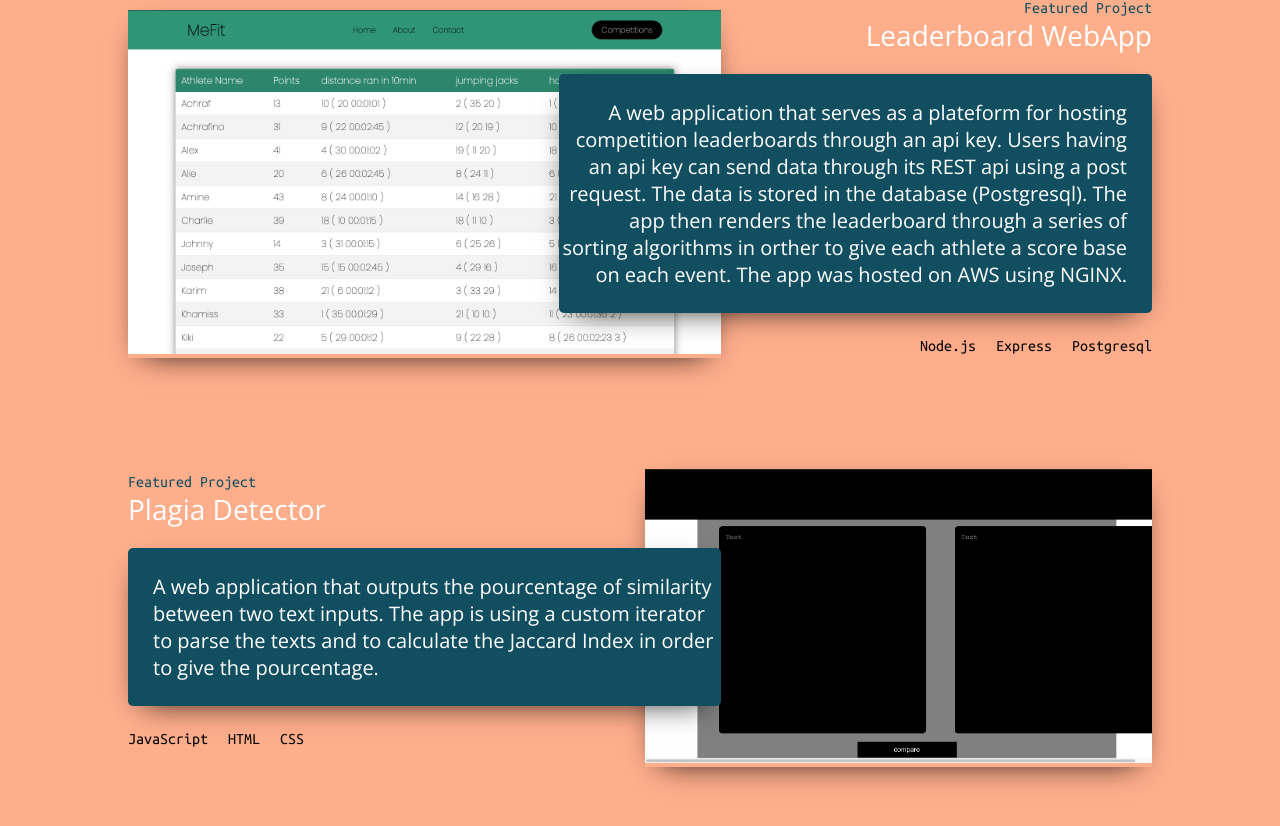
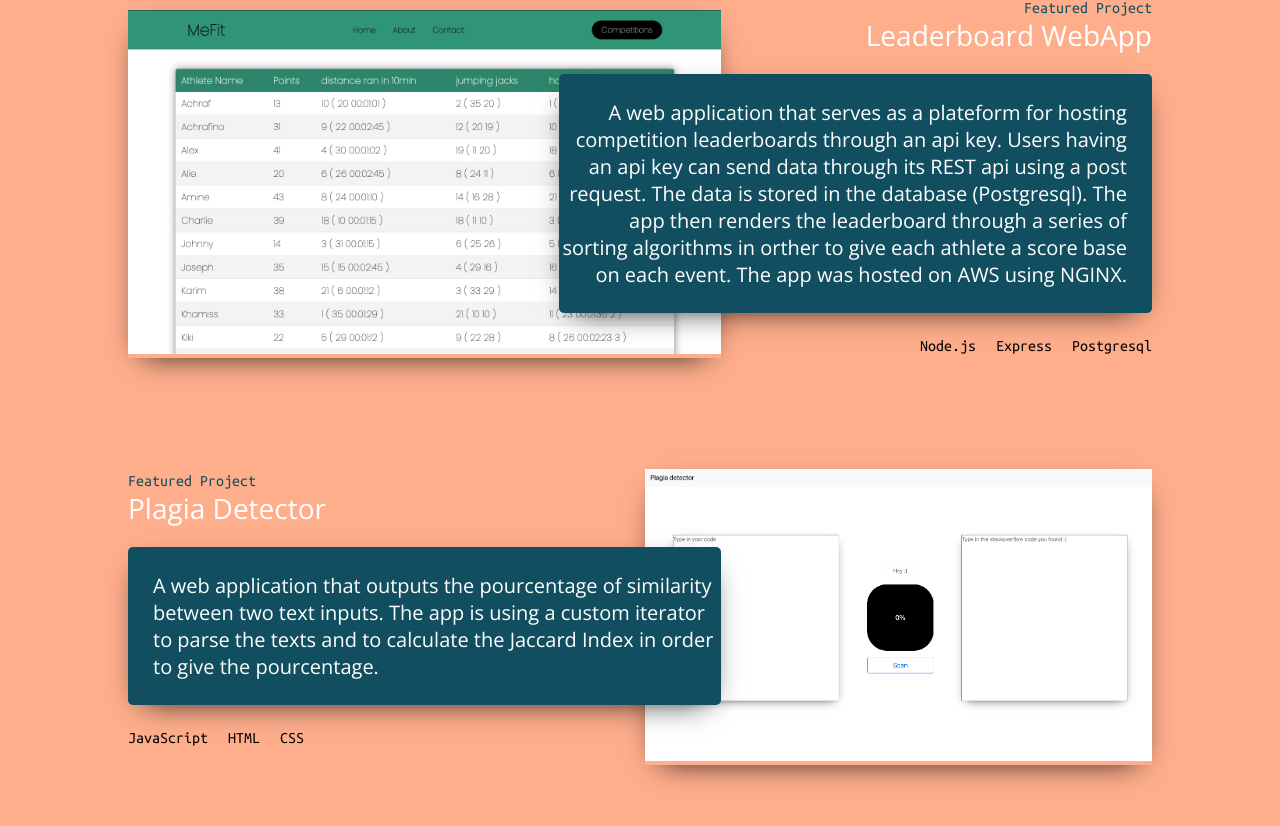
Before and after one commit to afakri/resume-webapp, a React (Create React App) app: page / in a window 1280 px wide. Shown: the part 2318-3144 px from the top of the page. Built offline with nearby package versions, Linux system fonts and the light colour scheme.

Commit message:
changes img of plagia and added links

```diff
--- a/src/App.css
+++ b/src/App.css
@@ -988,6 +988,13 @@ div {
 .projects-list .project-element .image {
   -webkit-box-shadow: 0 10px 30px -15px;
           box-shadow: 0 10px 30px -15px;
+  -webkit-transition: all 0.75s ease-in-out;
+  transition: all 0.75s ease-in-out;
+}
+
+.projects-list .project-element .image:hover {
+  -webkit-transform: translateY(-10px);
+          transform: translateY(-10px);
 }
 
 .section-title {
--- a/src/components/ProjectData.js
+++ b/src/components/ProjectData.js
@@ -7,6 +7,7 @@ export const ProjectData = [
     description: "An android application where users can sign-up as customers or employees.It allows customers to submit requests, look up branches, book apointements etc... Emplyees on the other hand can approve or reject requests. They can also view documents attatched to requests and set appointments. Firebase was used as the data base for this app, all data changes would appear in real time. ",
     overline: "Featured Project",
     stack: ["Firebase", "Android Studio", "Java"],
+    link:"https://github.com/afakri/Android_application"
 
   },
   {
@@ -14,6 +15,7 @@ export const ProjectData = [
     description: "A web application that serves as a plateform for hosting competition leaderboards through an api key. Users having an api key can send data through its REST api using a post request. The data is stored in the database (Postgresql). The app then renders the leaderboard through a series of sorting algorithms in orther to give each athlete a score base on each event. The app was hosted on AWS using NGINX. ",
     overline: "Featured Project",
     stack: ["Node.js", "Express", "Postgresql"],
+    link:"https://github.com/afakri/Leaderboard-webapp"
 
   },
   {
@@ -22,6 +24,7 @@ export const ProjectData = [
     "A web application that outputs the pourcentage of similarity between two text inputs. The app is using a custom iterator to parse the texts and to calculate the Jaccard Index in order to give the pourcentage.",
     overline: "Featured Project",
     stack: ["JavaScript", "HTML", "CSS"],
+    link:"https://github.com/afakri/plagiawebsite"
 
   },
 ];
--- a/src/components/ProjectSections.js
+++ b/src/components/ProjectSections.js
@@ -5,22 +5,21 @@ import Android from "../assets/android.png";
 import Leaderboard from "../assets/leaderboard.png";
 import Plagia from "../assets/plagia.png";
 
-
-
-
 function ProjectSections() {
-  const images=[Android,Leaderboard,Plagia]
+  const images = [Android, Leaderboard, Plagia];
   return (
     <div id="myprojects">
       <ul className="section-title">
-        <p>
-          Some Stuff I've Built
-        </p>
+        <p>Some Stuff I've Built</p>
       </ul>
       <ul className="projects-list">
-        {ProjectData.map((item,index) => {
+        {ProjectData.map((item, index) => {
           return (
-            <li className="project-element" key={index} style={{marginBottom:"100px"}}>
+            <li
+              className="project-element"
+              key={index}
+              style={{ marginBottom: "100px" }}
+            >
               <Project
                 title={item.title}
                 description={item.description}
@@ -28,12 +27,10 @@ function ProjectSections() {
                 stack={item.stack}
               />
               <div className="image">
-              <img src={images[index]} alt="project image" />
+                <a href={item.link}>
+                  <img src={images[index]} alt="project image" />
+                </a>
               </div>
-
-
-
-
             </li>
           );
         })}
--- a/src/styles/_ProjectSections.scss
+++ b/src/styles/_ProjectSections.scss
@@ -78,6 +78,10 @@
         }
         .image {
             box-shadow: 0 10px 30px -15px;
+            transition: all 0.75s ease-in-out
+        }
+        .image:hover {
+            transform: translateY(-10px);
         }
     }
 }
```
Also changed, not shown: src/assets/plagia.png, 1 other file (tests, documents, lock files or other folders).
